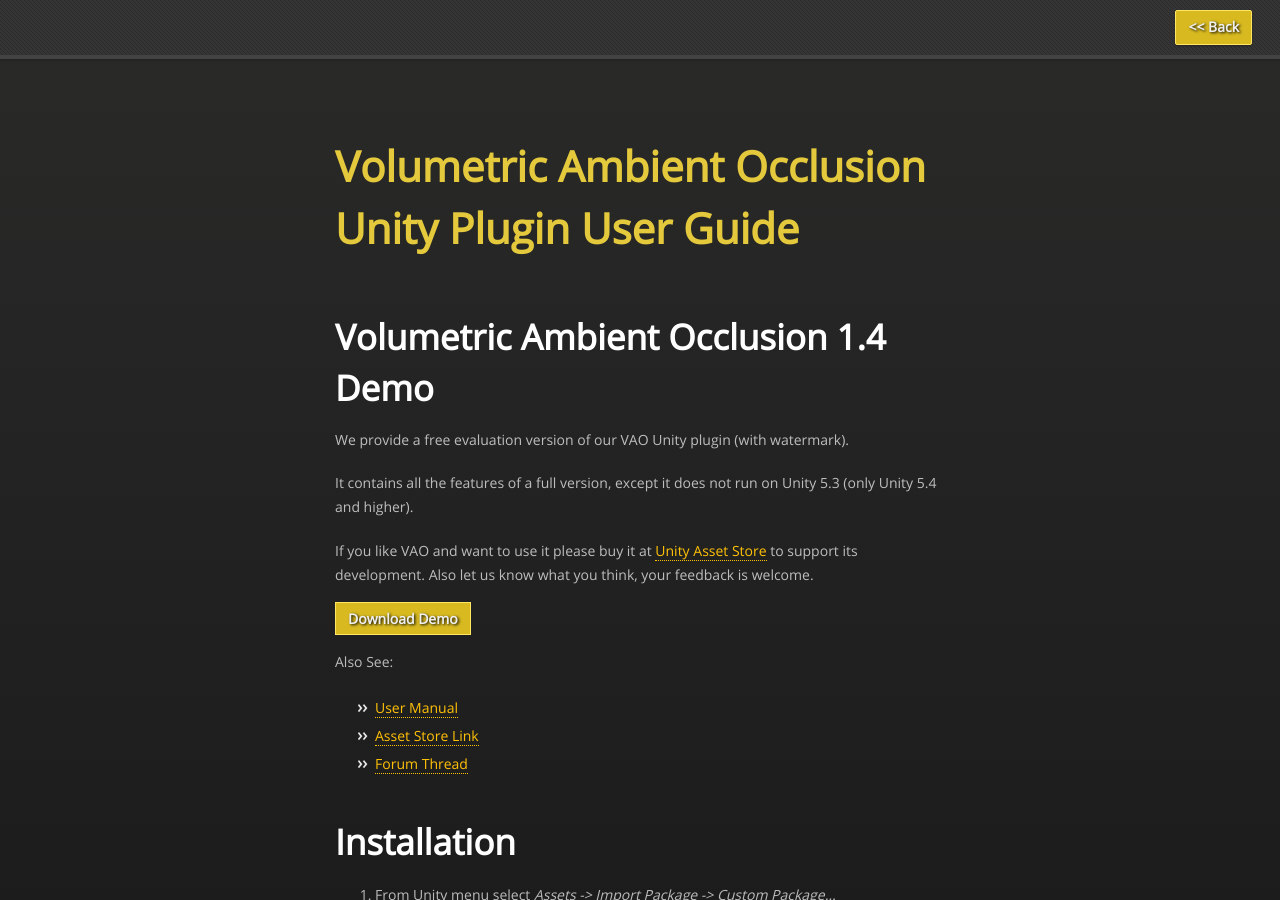
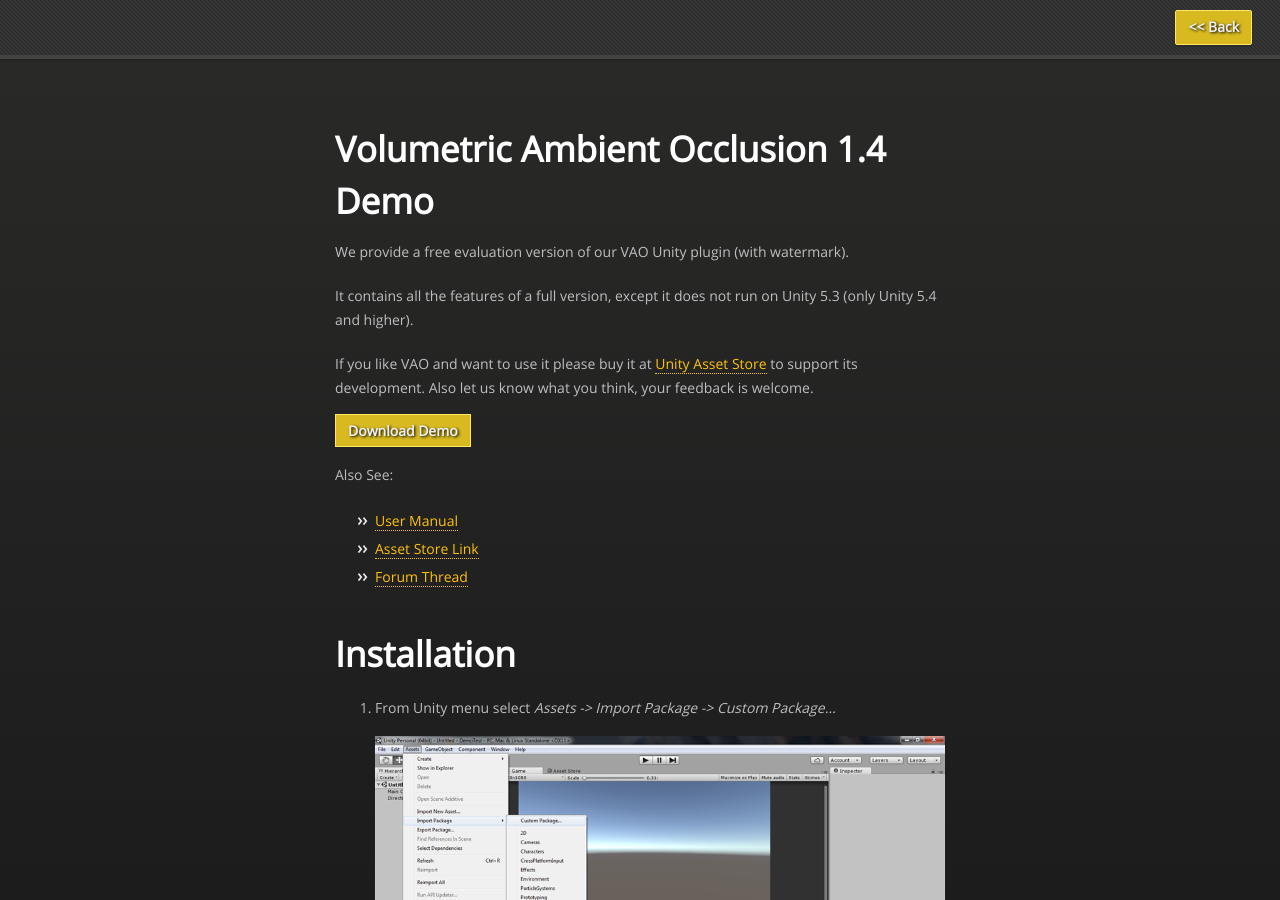
Before and after one commit to projectwilberforce/projectwilberforce.github.io, a Jekyll site: the page built from vaodemo/index.md, in a window 1280 px wide and 900 px high. Built offline with Jekyll 4.4.1, drawn with Linux system fonts in a browser that asks for light colours; nearby versions of some CDN libraries.

Commit message:
new layout

```diff
--- /dev/null
+++ b/_layouts/vaodemo.html
@@ -0,0 +1,49 @@
+<!doctype html>
+<html>
+  <head>
+    <meta charset="utf-8">
+    <meta http-equiv="X-UA-Compatible" content="chrome=1">
+    <title>Project Wilberforce Pages</title>
+    <link rel="stylesheet" href="{{ "/css/styles.css" | prepend: site.baseurl }}">
+    <link rel="stylesheet" href="{{ "/css/pygment_trac.css" | prepend: site.baseurl }}">
+    <script src="https://ajax.googleapis.com/ajax/libs/jquery/1.7.1/jquery.min.js"></script>
+    <script src="{{ "/javascripts/respond.js" | prepend: site.baseurl }}"></script>
+    <!--[if lt IE 9]>
+      <script src="//html5shiv.googlecode.com/svn/trunk/html5.js"></script>
+    <![endif]-->
+    <!--[if lt IE 8]>
+    <link rel="stylesheet" href="{{ "/css/ie.css" | prepend: site.baseurl }}">
+    <![endif]-->
+    <script>
+      (function(i,s,o,g,r,a,m){i['GoogleAnalyticsObject']=r;i[r]=i[r]||function(){
+      (i[r].q=i[r].q||[]).push(arguments)},i[r].l=1*new Date();a=s.createElement(o),
+      m=s.getElementsByTagName(o)[0];a.async=1;a.src=g;m.parentNode.insertBefore(a,m)
+      })(window,document,'script','https://www.google-analytics.com/analytics.js','ga');
+      ga('create', 'UA-82348512-1', 'auto');
+      ga('send', 'pageview');
+    </script>
+    <meta name="viewport" content="width=device-width, initial-scale=1, user-scalable=no">
+
+  </head>
+  <body>
+    <div id="header">
+      <a href="https://projectwilberforce.github.io" class="btn">&lt;&lt; Back</a>
+      <div class="wrapper">
+        <!--<ul class="nav">
+          <li class="download-title">Downloads</li>
+          <li class="downloads"><a href="https://github.com/.../zipball/master" class="btn">ZIP</a></li>
+          <li class="downloads"><a href="https://github.com/.../tarball/master" class="btn">TAR</a></li>
+        </ul> -->
+      </div>
+    </div><!-- end header -->
+
+    <div class="wrapper">
+
+      <section>
+
+        {{ content }}
+      </section>
+    </div>
+    <!--[if !IE]><script>fixScale(document);</script><!--<![endif]-->
+  </body>
+</html>
--- a/vaodemo/index.md
+++ b/vaodemo/index.md
@@ -1,6 +1,6 @@
 ---
-layout: vaoguide
-title: VAO Unity plugin User Guide
+layout: vaodemo
+title: VAO Unity plugin Demo
 ---
 
 # Volumetric Ambient Occlusion 1.4 Demo
```
